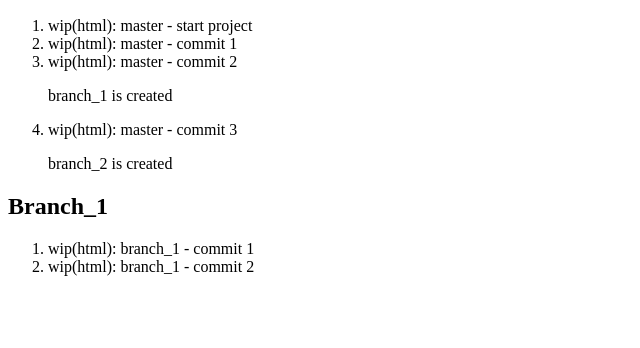
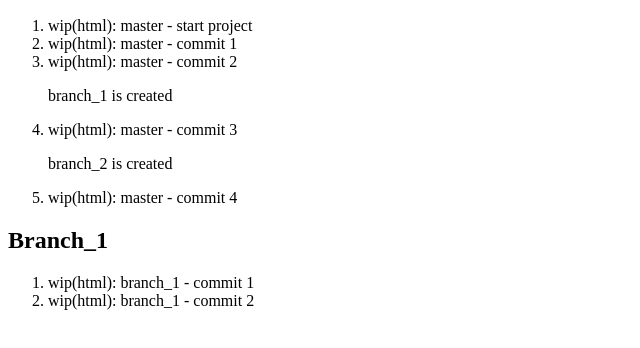
Before and after one commit to AndRomMan/git-lessons, a plain HTML site: page src/index.html in a window 1280 px wide. Shown: the part 110-458 px from the top of the page, without its empty margins (0-640 px from the left). Drawn offline with Linux system fonts and the light colour scheme.

Commit message:
wip(html): master - commit 4

```diff
--- a/src/index.html
+++ b/src/index.html
@@ -33,6 +33,10 @@
             wip(html): master - commit 3
             <p>branch_2 is created</p>
           </li>
+
+          <li>
+            wip(html): master - commit 4
+          </li>
         </ol>
       </section>
 
```
